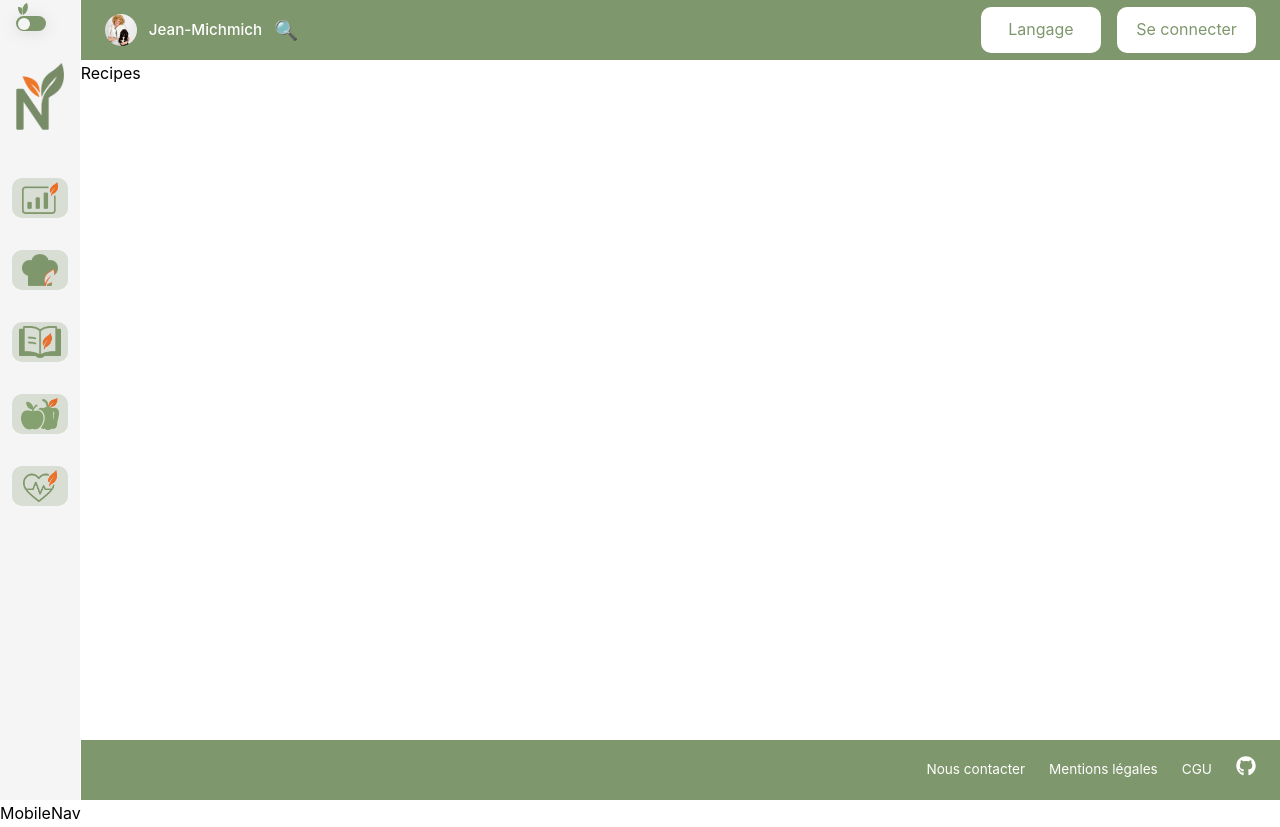
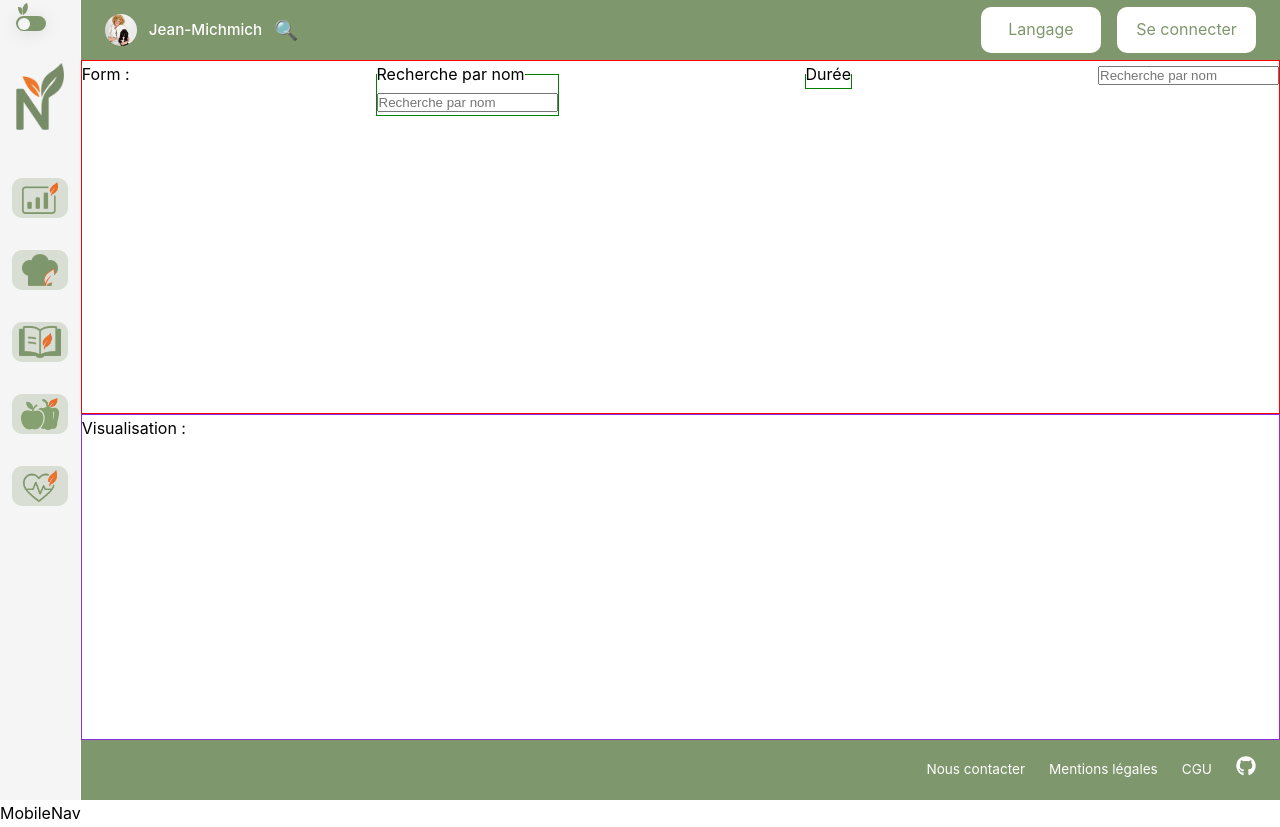
Before and after one commit to wildcodeschool-2025-03/JS-WestDevs-P3-SeazN, a React (Vite) app in the folder client/: page /recipes in a window 1280 px wide. Built offline with nearby package versions, Linux system fonts and the light colour scheme; a web font is replaced by a local one.

Commit message:
Create recipes search form - WIP

```diff
--- /dev/null
+++ b/client/src/pages/recipes/Recipes.css
@@ -0,0 +1,32 @@
+.recipe-search {
+  display: grid;
+
+  form {
+    display: flex;
+    justify-content: space-between;
+    align-items: start;
+    border: 1px solid red;
+
+    > fieldset {
+      border: 1px solid green;
+
+      /* legend {
+        position: absolute;
+        width: 1px;
+        height: 1px;
+        padding: 0;
+        margin: -1px;
+        overflow: hidden;
+        clip: rect(0, 0, 0, 0);
+        white-space: nowrap;
+        border-width: 0;
+      } */
+    }
+  }
+
+  > div {
+    display: flex;
+    flex-wrap: wrap;
+    border: 1px solid blueviolet;
+  }
+}
--- a/client/src/pages/recipes/Recipes.tsx
+++ b/client/src/pages/recipes/Recipes.tsx
@@ -1,5 +1,36 @@
+import "./Recipes.css"
+
 const Recipes = () => {
-  return <span>Recipes</span>;
+  return (
+    <section className="recipe-search">
+      <form action="">
+        Form :
+        <fieldset>
+          <legend>Recherche par nom</legend>
+          <label htmlFor="name">
+            <input id="name" type="text" name="name"
+              aria-label="name" placeholder="Recherche par nom" />
+          </label>
+        </fieldset>
+
+        <fieldset>
+          <legend>Durée</legend>
+          <label htmlFor="">
+
+          </label>
+        </fieldset>
+
+        <label htmlFor="name">
+          <input id="name" type="text" name="name"
+            aria-label="name" placeholder="Recherche par nom" />
+        </label>
+
+      </form>
+      <div>
+        Visualisation :
+      </div>
+    </section>
+  );
 };
 
 export default Recipes;
```
